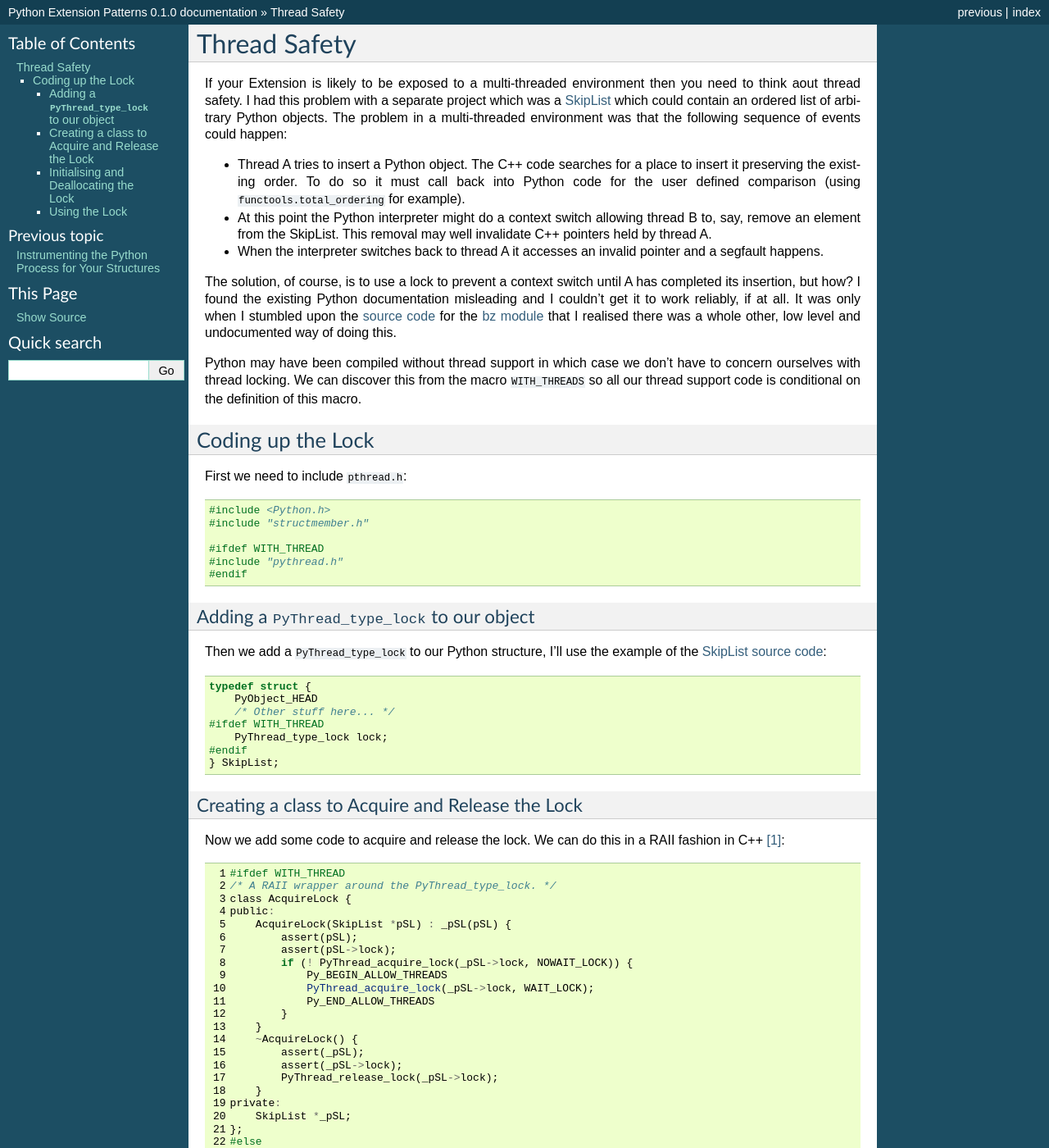
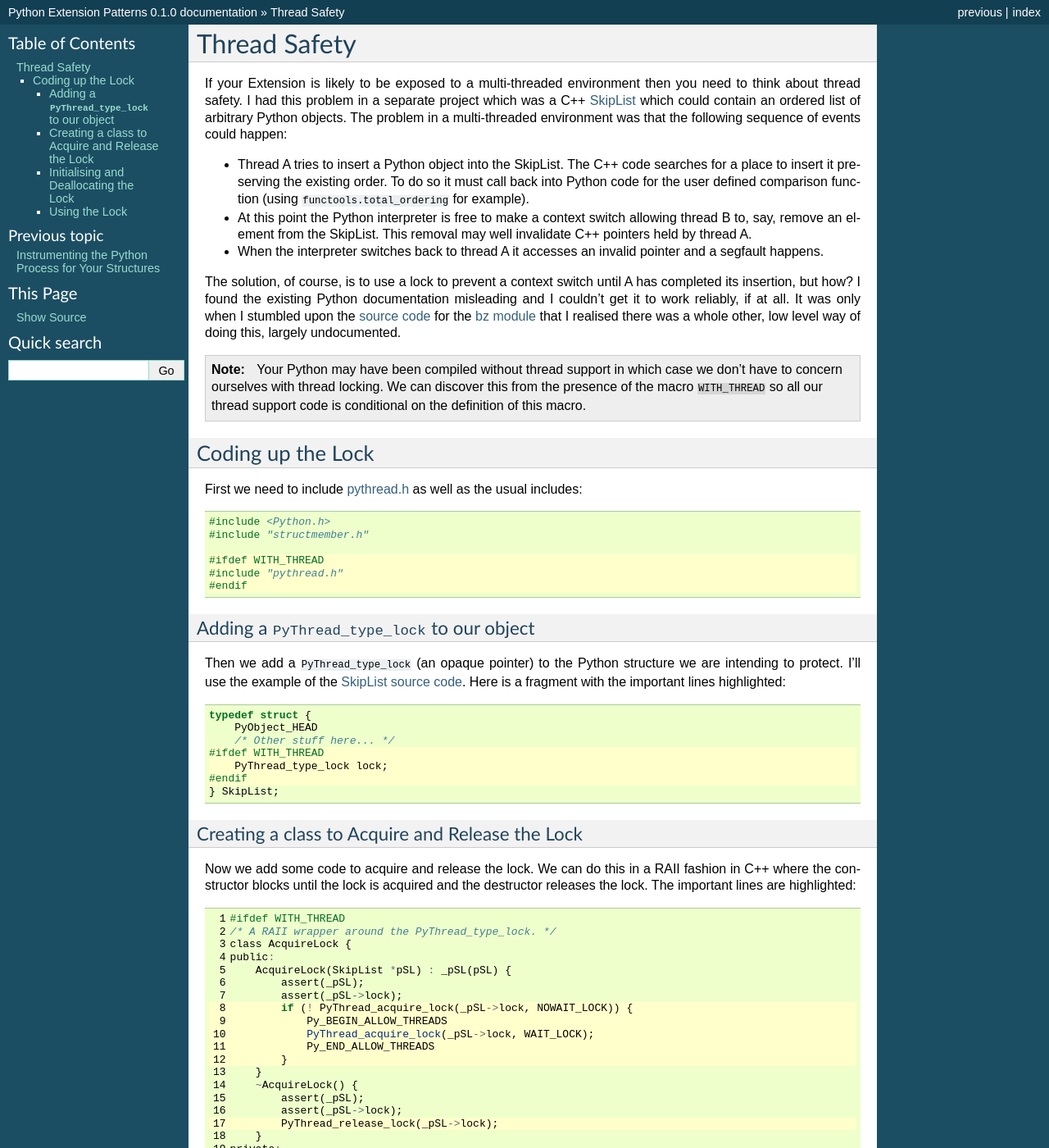
Before and after one commit to paulross/PythonExtensionPatterns, a Sphinx documentation site: the page built from doc/sphinx/source/thread_safety.rst, in a window 1280 px wide and 1400 px high. Shown: the whole window at 82% size. Built offline with Sphinx 7.4.7, drawn with Linux system fonts in a browser that asks for light colours; some of the changed text lies outside the part shown.

Commit message:
Improve documentation on thread safety.

```diff
--- a/doc/sphinx/source/thread_safety.rst
+++ b/doc/sphinx/source/thread_safety.rst
@@ -8,22 +8,25 @@
 Thread Safety
 ====================================
 
-If your Extension is likely to be exposed to a multi-threaded environment then you need to think aout thread safety. I had this problem with a separate project which was a `SkipList <https://github.com/paulross/skiplist/>`_ which could contain an ordered list of arbitrary Python objects. The problem in a multi-threaded environment was that the following sequence of events could happen:
+If your Extension is likely to be exposed to a multi-threaded environment then you need to think about thread safety. I had this problem in a separate project which was a C++ `SkipList <https://github.com/paulross/skiplist/>`_ which could contain an ordered list of arbitrary Python objects. The problem in a multi-threaded environment was that the following sequence of events could happen:
 
-* Thread A tries to insert a Python object. The C++ code searches for a place to insert it preserving the existing order. To do so it must call back into Python code for the user defined comparison (using ``functools.total_ordering`` for example).
-* At this point the Python interpreter might do a context switch allowing thread B to, say, remove an element from the SkipList. This removal may well invalidate C++ pointers held by thread A.
+* Thread A tries to insert a Python object into the SkipList. The C++ code searches for a place to insert it preserving the existing order. To do so it must call back into Python code for the user defined comparison function (using ``functools.total_ordering`` for example).
+* At this point the Python interpreter is free to make a context switch allowing thread B to, say, remove an element from the SkipList. This removal may well invalidate C++ pointers held by thread A.
 * When the interpreter switches back to thread A it accesses an invalid pointer and a segfault happens.
 
-The solution, of course, is to use a lock to prevent a context switch until A has completed its insertion, but how? I found the existing Python documentation misleading and I couldn't get it to work reliably, if at all. It was only when I stumbled upon the `source code <https://github.com/python/cpython/blob/master/Modules/_bz2module.c>`_ for the `bz module <https://docs.python.org/3/library/bz2.html#module-bz2>`_ that I realised there was a whole other, low level and undocumented way of doing this.
+The solution, of course, is to use a lock to prevent a context switch until A has completed its insertion, but how? I found the existing Python documentation misleading and I couldn't get it to work reliably, if at all. It was only when I stumbled upon the `source code <https://github.com/python/cpython/blob/master/Modules/_bz2module.c>`_ for the `bz module <https://docs.python.org/3/library/bz2.html#module-bz2>`_ that I realised there was a whole other, low level way of doing this, largely undocumented.
 
-Python may have been compiled without thread support in which case we don't have to concern ourselves with thread locking. We can discover this from the macro ``WITH_THREADS`` so all our thread support code is conditional on the definition of this macro.
+.. note::
+
+    Your Python may have been compiled without thread support in which case we don't have to concern ourselves with thread locking. We can discover this from the presence of the macro ``WITH_THREAD`` so all our thread support code is conditional on the definition of this macro.
 
 Coding up the Lock
 ----------------------------
 
-First we need to include ``pthread.h``:
+First we need to include `pythread.h <https://github.com/python/cpython/blob/master/Include/pythread.h>`_ as well as the usual includes:
 
 .. code-block:: c
+    :emphasize-lines: 4-6
 
     #include <Python.h>
     #include "structmember.h"
@@ -35,9 +38,10 @@
 Adding a ``PyThread_type_lock`` to our object
 ^^^^^^^^^^^^^^^^^^^^^^^^^^^^^^^^^^^^^^^^^^^^^^^^^^
 
-Then we add a ``PyThread_type_lock`` to our Python structure, I'll use the example of the `SkipList source code <https://github.com/paulross/skiplist/blob/master/src/cpy/cSkipList.cpp>`_:
+Then we add a ``PyThread_type_lock`` (an opaque pointer) to the Python structure we are intending to protect. I'll use the example of the `SkipList source code <https://github.com/paulross/skiplist/blob/master/src/cpy/cSkipList.cpp>`_. Here is a fragment with the important lines highlighted:
 
 .. code-block:: c
+    :emphasize-lines: 4-6
 
     typedef struct {
         PyObject_HEAD
@@ -50,17 +54,18 @@
 Creating a class to Acquire and Release the Lock
 ^^^^^^^^^^^^^^^^^^^^^^^^^^^^^^^^^^^^^^^^^^^^^^^^^^
 
-Now we add some code to acquire and release the lock. We can do this in a RAII fashion in C++ [#f1]_:
+Now we add some code to acquire and release the lock. We can do this in a RAII fashion in C++ where the constructor blocks until the lock is acquired and the destructor releases the lock. The important lines are highlighted:
 
 .. code-block:: c
+    :emphasize-lines: 8-12,17
 
     #ifdef WITH_THREAD
     /* A RAII wrapper around the PyThread_type_lock. */
     class AcquireLock {
     public:
         AcquireLock(SkipList *pSL) : _pSL(pSL) {
-            assert(pSL);
-            assert(pSL->lock);
+            assert(_pSL);
+            assert(_pSL->lock);
             if (! PyThread_acquire_lock(_pSL->lock, NOWAIT_LOCK)) {
                 Py_BEGIN_ALLOW_THREADS
                 PyThread_acquire_lock(_pSL->lock, WAIT_LOCK);
@@ -83,6 +88,20 @@
     };
     #endif
 
+The code that acquires the lock is slightly clearer if the `Py_BEGIN_ALLOW_THREADS <https://docs.python.org/3/c-api/init.html#c.Py_BEGIN_ALLOW_THREADS>`_ and `Py_END_ALLOW_THREADS <https://docs.python.org/3/c-api/init.html#c.Py_END_ALLOW_THREADS>`_ macros are fully expanded [#f1]_:
+
+.. code-block:: c
+
+    if (! PyThread_acquire_lock(_pSL->lock, NOWAIT_LOCK)) {
+        {
+            PyThreadState *_save;
+            _save = PyEval_SaveThread();
+            PyThread_acquire_lock(_pSL->lock, WAIT_LOCK);
+            PyEval_RestoreThread(_save);
+        }
+    }
+
+
 Initialising and Deallocating the Lock
 ^^^^^^^^^^^^^^^^^^^^^^^^^^^^^^^^^^^^^^^^^^^^^^^^^^
 
@@ -106,7 +127,7 @@
         return (PyObject *)self;
     }
 
-In the ``__init__`` method we allocate the lock by calling ``PyThread_allocate_lock()`` [#f2]_:
+In the ``__init__`` method we allocate the lock by calling ``PyThread_allocate_lock()`` [#f2]_ A lot of this code is specific to the SkipList but the lock allocation code is highlighted:
 
 .. code-block:: c
     :linenos:
@@ -146,7 +167,7 @@
         return ret_val;
     }
 
-When deallocating the object we should free the lock pointer:
+When deallocating the object we should free the lock pointer with ``PyThread_free_lock`` [#f3]_:
 
 .. code-block:: c
     :linenos:
@@ -170,20 +191,22 @@
 Using the Lock
 ^^^^^^^^^^^^^^^^^^^^^^^^
 
-Before any critical code we create an ``AcquireLock`` object:
+Before any critical code we create an ``AcquireLock`` object which blocks until we have the lock. Once the lock is obtained we can make any calls, including calls into the Python interpreter without preemption. The lock is automatically freed when we exit the code block:
 
 .. code-block:: c
     :linenos:
-    :emphasize-lines: 8,19
+    :emphasize-lines: 7,21
 
     static PyObject *
     SkipList_insert(SkipList *self, PyObject *arg) {
         assert(self && self->pSl_void);
-        /*
-         * Lots of stuff here...
+        /* Lots of stuff here...
          */
         {
             AcquireLock _lock(self);
+            /* We can make calls here, including calls back into the Python
+             * interpreter knowing that the interpreter will not preempt us.
+             */
             try {
                 self->pSl_object->insert(arg);
             } catch (std::invalid_argument &err) {
@@ -196,13 +219,15 @@
             }
             /* Lock automatically released here. */
         }
-        /*
-         * More stuff here...
+        /* More stuff here...
          */
          Py_RETURN_NONE;
     }
 
+And that is pretty much it.
+
 .. rubric:: Footnotes
 
 .. [#f1] I won't pretend to understand all that is going on here, it does work however.
-.. [#f2] What I don't understand is why putting this code in the ``SkipList_new`` function does not work, the lock is not initialised and segfaults in ``_pthread_mutex_check_init``. The order has to be: set the lock pointer NULL in ``_new``, allocate it in ``_init``.
+.. [#f2] What I don't understand is why putting this code in the ``SkipList_new`` function does not work, the lock does not get initialised and segfaults typically in ``_pthread_mutex_check_init``. The order has to be: set the lock pointer NULL in ``_new``, allocate it in ``_init``, free it in ``_dealloc``.
+.. [#f3] A potiential weakness of this code is that we might be deallocating the lock *whilst the lock is acquired* which could lead to deadlock. This is very much implementation defined in ``pythreads`` and may vary from platform to platform. There is no obvious API in ``pythreads`` that allows us to determine if a lock is held so we can release it before deallocation. I notice that in the Python threading module (*Modules/_threadmodule.c*) there is an additional ``char`` field that acts as a flag to say when the lock is held so that the ``lock_dealloc()`` function in that module can release the lock before freeing the lock.
```
Also changed, not shown: other parts of doc/sphinx/source/thread_safety.rst (+4 -2 lines), 2 other files.
